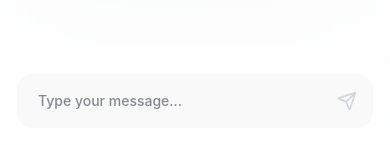
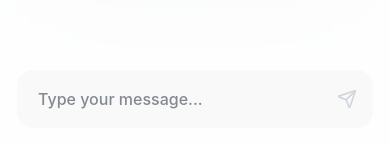
Before and after one commit to MazweMavuso/avoma, a React (Vite) app: page /login in a window 390 px wide. Both pictures are taken after a click on the button 52 px from the left and 792 px from the top of the page. Shown: the part 699-844 px from the top of the page. Built offline with nearby package versions, Linux system fonts and the light colour scheme.

Commit message:
fix: prevent mobile auto-zoom by increasing input font size and updating viewport meta tags

```diff
--- a/index.html
+++ b/index.html
@@ -3,7 +3,7 @@
   <head>
     <meta charset="UTF-8" />
     <link rel="icon" type="image/png" href="/avoma-pharma-logo.png" />
-    <meta name="viewport" content="width=device-width, initial-scale=1.0" />
+    <meta name="viewport" content="width=device-width, initial-scale=1.0, maximum-scale=1.0, user-scalable=0" />
     <title>avomapharma</title>
   </head>
   <body>
--- a/src/components/shared/Chatbot.jsx
+++ b/src/components/shared/Chatbot.jsx
@@ -273,7 +273,7 @@ const Chatbot = () => {
                   value={message}
                   onChange={(e) => setMessage(e.target.value)}
                   placeholder="Type your message..."
-                  className="w-full bg-gray-100/50 dark:bg-gray-800/50 text-gray-900 dark:text-white text-sm font-medium px-5 py-4 rounded-2xl border border-transparent focus:bg-white dark:focus:bg-gray-800 focus:border-orange-600/30 focus:ring-4 focus:ring-orange-600/5 outline-none transition-all pr-12"
+                  className="w-full bg-gray-100/50 dark:bg-gray-800/50 text-gray-900 dark:text-white text-base font-medium px-5 py-4 rounded-2xl border border-transparent focus:bg-white dark:focus:bg-gray-800 focus:border-orange-600/30 focus:ring-4 focus:ring-orange-600/5 outline-none transition-all pr-12"
                 />
                 <button
                   type="submit"
```
